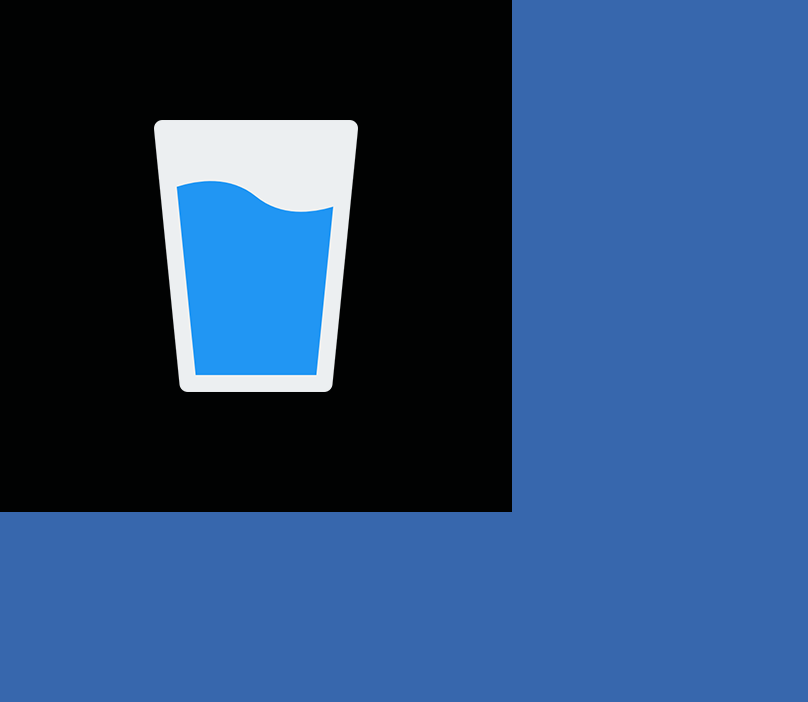
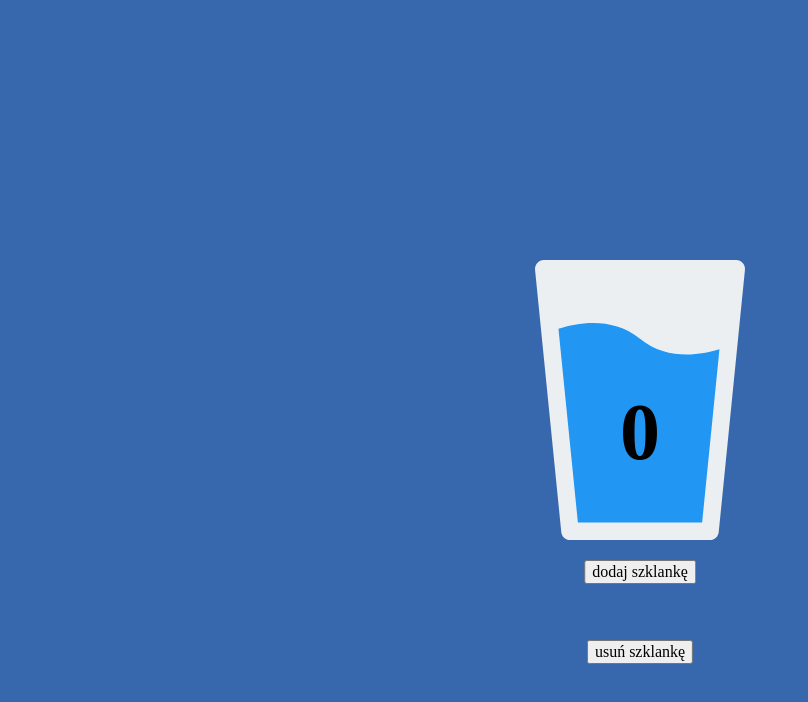
Before and after one commit to KSzostko/hydrapp, a website: page src/content/index.html in a window 1280 px wide. Shown: the whole page, without its empty margins (0-808 px from the left). Drawn offline with nearby package versions, Linux system fonts and the light colour scheme; files that its build step writes are made by us from their sources.

Commit message:
added all elements and centered them

```diff
--- a/src/content/index.html
+++ b/src/content/index.html
@@ -28,7 +28,19 @@
 
 <body>
 
-    <img class="image" src="../assets/img/icon-512x512.png" alt="szklanka wody">
+    <svg class="glass" width="280" height="280" viewBox="0 0 280 280" fill="none" xmlns="http://www.w3.org/2000/svg">
+        <path
+            d="M242.748 2.8875C241.085 1.05 238.74 0 236.255 0H43.7555C41.288 0 38.9255 1.05 37.263 2.8875C35.618 4.7075 34.7955 7.1575 35.0405 9.625L61.2905 272.125C61.7455 276.605 65.508 280 70.0055 280H210.005C214.503 280 218.265 276.605 218.703 272.125L244.953 9.625C245.215 7.1575 244.41 4.7075 242.748 2.8875Z"
+            fill="#ECEFF1" />
+        <path
+            d="M219.455 89.25L202.13 262.5H77.8805L58.4555 68.775C80.3305 61.775 113.58 57.05 140.005 78.75C165.555 99.75 197.755 95.9 219.455 89.25Z"
+            fill="#2196F3" />
+    </svg>
+
+    <span class="counter">0</span>
+
+    <button class="button button--add">dodaj szklankę</button>
+    <button class="button button--remove">usuń szklankę</button>
 
     <script src="js/main.js"></script>
 </body>
--- a/src/scss/main.scss
+++ b/src/scss/main.scss
@@ -13,5 +13,37 @@ html {
 }
 
 body {
+    height: 100vh;
     background-color: #3767AD;
 }
+
+.glass {
+    position: fixed;
+    width: 50%;
+    top: 50%;
+    left: 50%;
+    transform: translate(-50%, -50%);
+}
+
+.counter {
+    position: fixed;
+    top: 54%;
+    left: 50%;
+    transform: translate(-50%, -50%);
+    font-size: 80px;
+    font-weight: bold;
+}
+
+.button {
+    position: fixed;
+    left: 50%;
+    transform: translateX(-50%);
+
+    &--add {
+        top: 70%;
+    }
+
+    &--remove {
+        top: 80%;
+    }
+}
```
